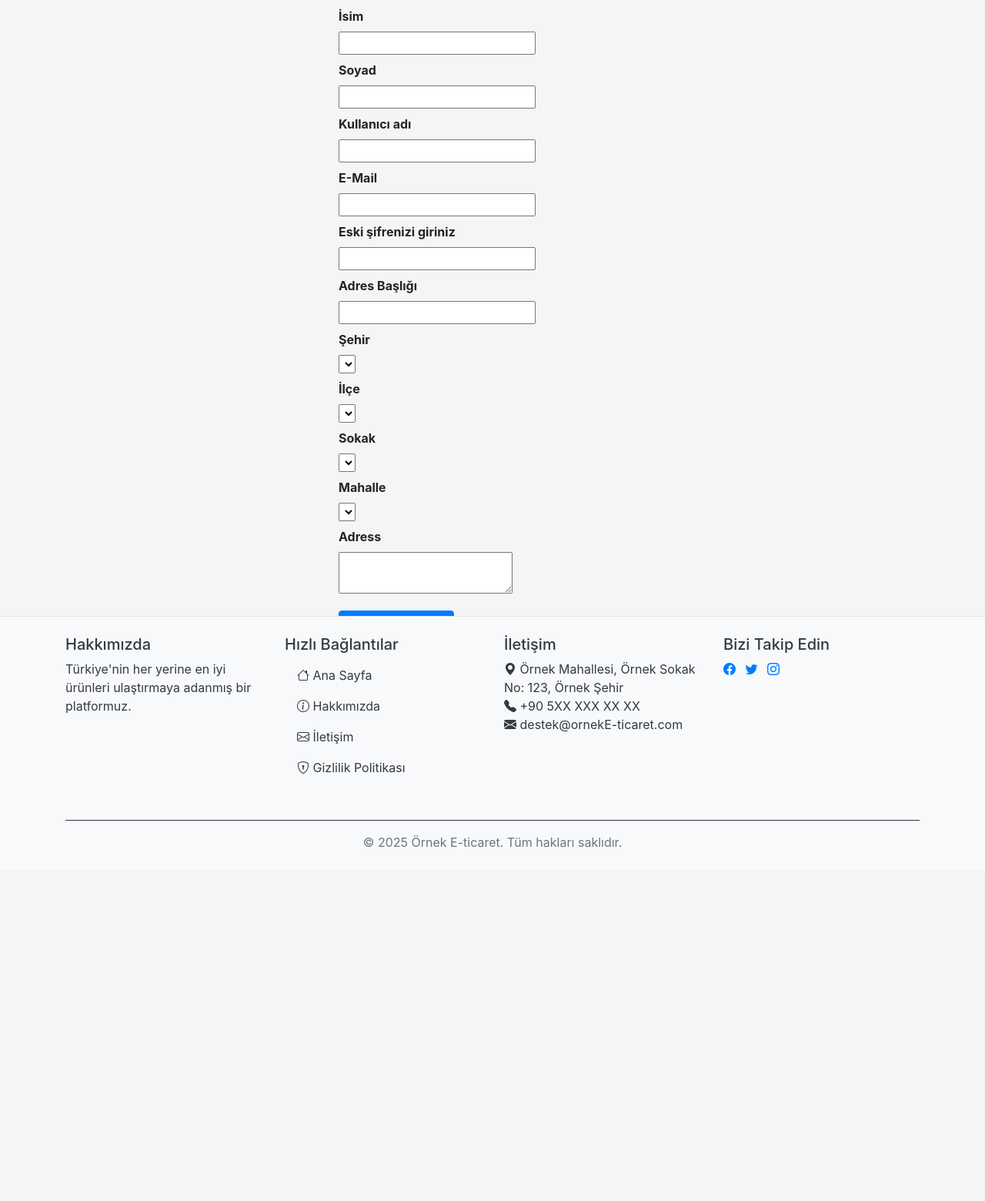
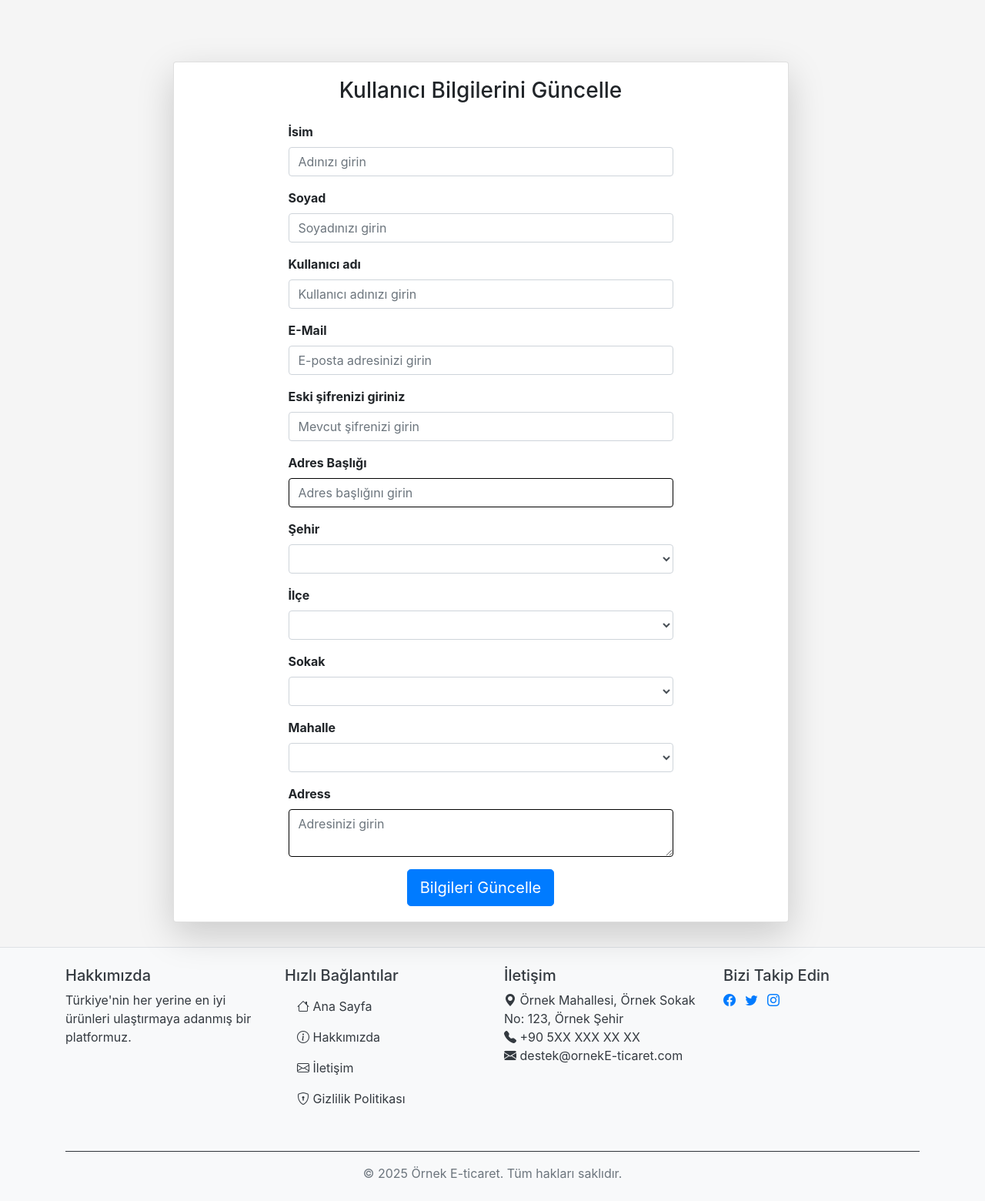
Before and after one commit to CestnyTR/e-commerce, a Flask app: template templates/profile/user_update.html in a window 1280 px wide. Shown: the part 56-1616 px from the top of the page at 77% size. Before the commit the page ends 1157 px from the top, so only its background shows below. Run offline with Flask 3, Linux system fonts and the light colour scheme; the template is opened without the code that fills it: values that come from a table or form of the project are taken from there, others are empty; some libraries are stand-ins or nearby versions.

Commit message:
frontend updates

```diff
--- a/Apps/Forms.py
+++ b/Apps/Forms.py
@@ -1,6 +1,5 @@
 import wtforms
 #! user class
-
 
 class RegisterForm(wtforms.Form):
     name = wtforms.StringField("İsim", validators=[
--- a/templates/profile/user_update.html
+++ b/templates/profile/user_update.html
@@ -1,34 +1,92 @@
-{% extends 'body.html' %}
-{% block content %}
-  <div style="display: flex; justify-content: center; align-items: center; height: 100vh; flex-direction: column;">
-    <h1>Kullanıcı bilgilerini güncelle</h1>
-    {% from 'includes/_formhelpers.html' import render_field %}
+{% extends 'body.html' %} {% block stylesheets %}
+<link
+  rel="stylesheet"
+  href="{{ url_for('static', filename='css/form.css') }}"
+/>
+{% endblock %} {% block content %}
+<div class="container mt-5">
+  <div class="row justify-content-center">
+    <div class="col-lg-10 col-md-12 col-sm-12">
+      <div class="card shadow-lg">
+        <div class="card-body">
+          <h3 class="card-title text-center mb-4">
+            Kullanıcı Bilgilerini Güncelle
+          </h3>
+          {% from 'includes/_formhelpers.html' import render_field %}
 
-    <form method="post" style="width: 100%; max-width: 400px; margin: 0 auto;">
-      <dl style="width: 100%; display: block;">
-        {{ render_field(form.name) }}
-        {{ render_field(form.surname) }}
-        {{ render_field(form.username) }}
-        {{ render_field(form.email) }}
-        {{ render_field(form.old_password) }}
-        <!-- Yeni Şifre ve Onay (Başlangıçta gizli) -->
-        <div id="new-password-container" style="display: none;">{{ render_field(form.password) }}
-          {{ render_field(form.confirm) }}</div>
-        {{ render_field(form.address_title) }}
-        {{ render_field(form.city) }}
-        {{ render_field(form.district) }}
-        {{ render_field(form.street) }}
-        {{ render_field(form.neighborhood) }}
-        {{ render_field(form.address) }}
-      </dl>
-      <p>
-        <button type="submit" class="btn btn-primary">Bilgileri güncelle</button>
-      </p>
-    </form>
+          <form
+            method="post"
+            style="width: 100%; max-width: 500px; margin: 0 auto"
+          >
+            <!-- Personal Information -->
+            <div class="mb-3">
+              {{ render_field(form.name, class="form-control",
+              placeholder="Adınızı girin") }}
+            </div>
+            <div class="mb-3">
+              {{ render_field(form.surname, class="form-control",
+              placeholder="Soyadınızı girin") }}
+            </div>
+            <div class="mb-3">
+              {{ render_field(form.username, class="form-control",
+              placeholder="Kullanıcı adınızı girin") }}
+            </div>
+            <div class="mb-3">
+              {{ render_field(form.email, class="form-control",
+              placeholder="E-posta adresinizi girin") }}
+            </div>
+            <div class="mb-3">
+              {{ render_field(form.old_password, class="form-control",
+              placeholder="Mevcut şifrenizi girin") }}
+            </div>
+
+            <!-- New Password Section (Initially hidden) -->
+            <div id="new-password-container" style="display: none">
+              {{ render_field(form.password, class="form-control",
+              placeholder="Yeni şifrenizi girin") }} {{
+              render_field(form.confirm, class="form-control",
+              placeholder="Yeni şifrenizi tekrar girin") }}
+            </div>
+
+            <!-- Address Information -->
+            <div class="mb-3">
+              {{ render_field(form.address_title, class="form-control",
+              placeholder="Adres başlığını girin") }}
+            </div>
+            <div class="mb-3">
+              {{ render_field(form.city, class="form-control",
+              placeholder="Şehir girin") }}
+            </div>
+            <div class="mb-3">
+              {{ render_field(form.district, class="form-control",
+              placeholder="İlçe girin") }}
+            </div>
+            <div class="mb-3">
+              {{ render_field(form.street, class="form-control",
+              placeholder="Caddeyi girin") }}
+            </div>
+            <div class="mb-3">
+              {{ render_field(form.neighborhood, class="form-control",
+              placeholder="Mahalleyi girin") }}
+            </div>
+            <div class="mb-3">
+              {{ render_field(form.address, class="form-control",
+              placeholder="Adresinizi girin") }}
+            </div>
+
+            <!-- Submit Button -->
+            <div class="text-center">
+              <button type="submit" class="btn btn-primary btn-lg">
+                Bilgileri Güncelle
+              </button>
+            </div>
+          </form>
+        </div>
+      </div>
+    </div>
   </div>
+</div>
+{% endblock %} {% block scripts %}
+<script src="{{ url_for('static', filename='js/user_update.js') }}"></script>
+<script src="{{ url_for('static', filename='js/address.js') }}"></script>
 {% endblock %}
-{% block scripts %}
-  <script src="{{ url_for('static', filename='js/user_update.js') }}"></script>
-
-  <script src="{{ url_for('static', filename='js/address.js') }}"></script>
-{% endblock %}
```
Also changed, not shown: templates/login.html (+33 -13 lines), templates/product/product_add.html (+48 -18 lines), templates/product/product_update.html (+52 -20 lines).
